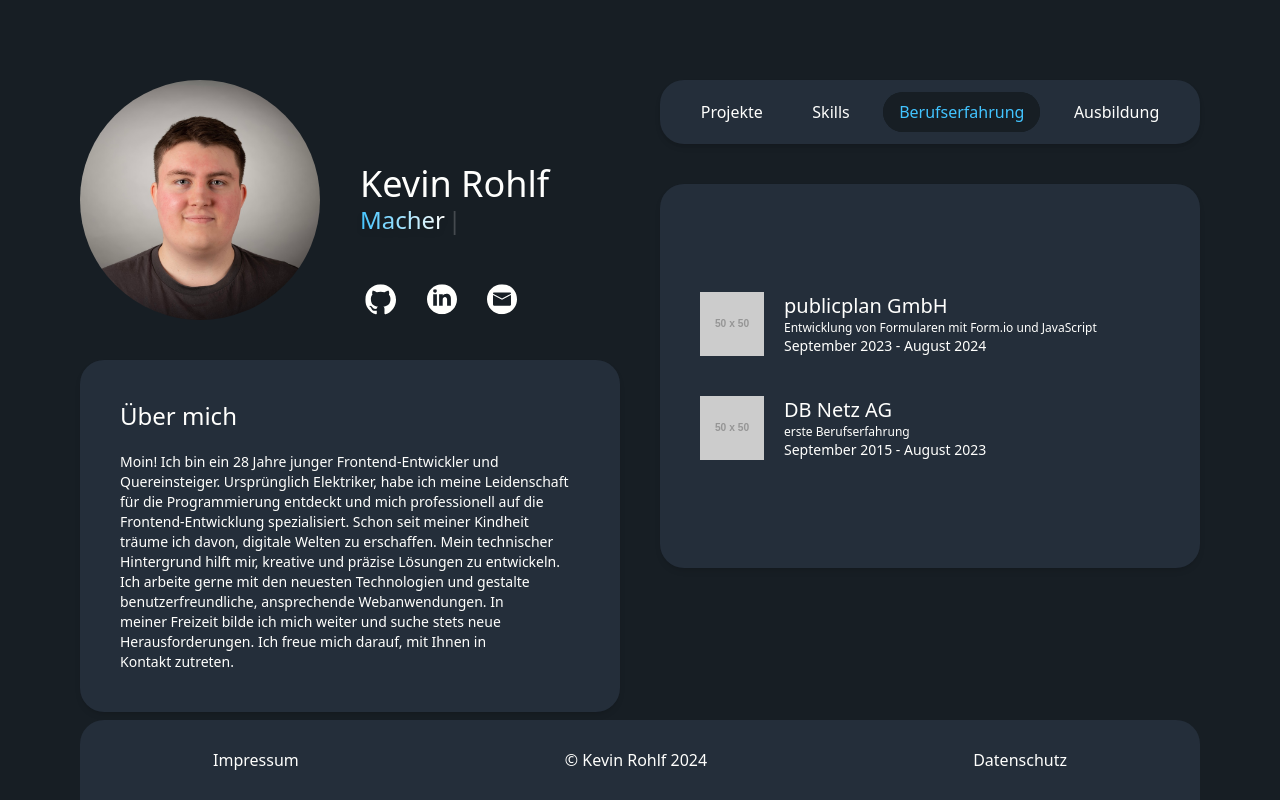
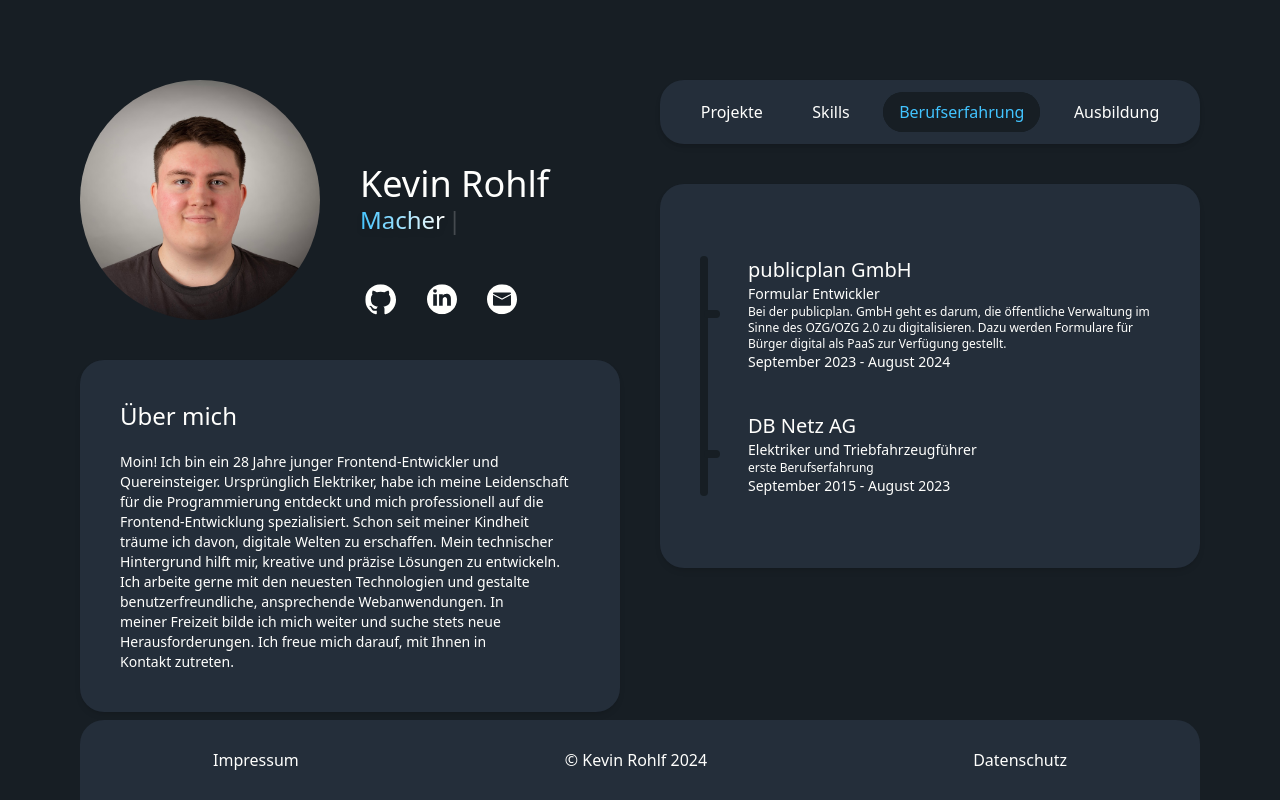
Before and after one commit to KevinRohlf/react-portfolio, a React (Vite) app: page / in a window 1280 px wide. Both pictures are taken after a click on the button "Berufserfahrung". Built offline with nearby package versions, Linux system fonts and the light colour scheme.

Commit message:
delete imgSrc from Ausbildung & Berufserfahrung

```diff
--- a/src/components/CVList.tsx
+++ b/src/components/CVList.tsx
@@ -1,12 +1,24 @@
-function CVList({company, title, description, imgSrc, dates}: {company: string, title: string, description: string, imgSrc: string, dates: string}) {
-    return ( <div className="flex gap-5 ">
-            <img className="h-16 w-16" src={imgSrc} alt={title} />
-          <div>
-            <h2 className="text-xl">{company}</h2>
-            <p className="text-xs">{description}</p>
-            <p className="text-sm">{dates}</p>
-          </div>
-      </div> );
+function CVList({
+  company,
+  title,
+  description,
+  dates,
+}: {
+  company: string;
+  title: string;
+  description: string;
+  dates: string;
+}) {
+  return (
+    <div className="flex items-center before:absolute before:left-1 before:rounded-xl before:w-4 before:h-2 before:bg-primary">
+      <div className="flex flex-col">
+        <h2 className="text-xl">{company}</h2>
+        <p className="text-sm">{title}</p>
+        <p className="text-xs">{description}</p>
+        <p className="text-sm">{dates}</p>
+      </div>
+    </div>
+  );
 }
 
 export default CVList;
--- a/src/components/MainSite.tsx
+++ b/src/components/MainSite.tsx
@@ -61,13 +61,14 @@ function MainSite() {
         </div>
         <Card>
           <h2 className="text-2xl">Über mich</h2>
-          <div className="mt-5 text-sm text-pretty">
-            { aboutMe }
-          </div>
+          <div className="mt-5 text-sm text-pretty">{aboutMe}</div>
         </Card>
       </div>
       <div className="xl:w-1/2 flex flex-col items-center gap-10 relative xl:max-w-[540px]">
-        <nav ref={containerRef} className="min-w-full bg-secondary rounded-3xl relative shadow-md py-2">
+        <nav
+          ref={containerRef}
+          className="min-w-full bg-secondary rounded-3xl relative shadow-md py-2"
+        >
           <div className="flex justify-around flex-wrap items-center relative z-10 isolate px-4 min-h-12">
             {DATA.map((item, index) => (
               <TabBtn
@@ -84,22 +85,28 @@ function MainSite() {
           <Highlight activeSection={selection} listRef={containerRef} />
         </nav>
 
-        <Card className="w-full min-h-96 flex flex-col justify-center" refo={rightCard}>
-
+        <Card
+          className="w-full min-h-96 flex flex-col justify-center"
+          refo={rightCard}
+        >
           {selection === "Projekte" && <Projects rightCard={rightCard} />}
           {selection === "Skills" && <Skills />}
           {selection === "Berufserfahrung" && (
+            <div className="flex before:bg-primary before:min-h-full before:min-w-2 before:rounded-xl gap-10 relative">
               <div className="flex flex-col gap-10">
                 {CATEGORIES.Berufserfahrung.map((item) => (
                   <CVList key={item.title} {...item} />
                 ))}
               </div>
+            </div>
           )}
           {selection === "Ausbildung" && (
+            <div className="flex before:bg-primary before:min-h-full before:min-w-2 before:rounded-xl gap-10 relative">
             <div className="flex flex-col gap-10">
               {CATEGORIES.Ausbildung.map((item) => (
                 <CVList key={item.title} {...item} />
               ))}
+            </div>
           </div>
           )}
         </Card>
--- a/src/components/TabBtn.tsx
+++ b/src/components/TabBtn.tsx
@@ -2,7 +2,7 @@ import { MutableRefObject } from "react";
 
 function TabBtn({children, onClick, active = true, refo, datatab}: {children: string, onClick: () => void, active: boolean | null, refo: MutableRefObject<null> | null, datatab: string}) {
     return (
-        <button data-tab={datatab} ref={refo} onClick={onClick} className={active ? "px-4 py-2 h-4/5 text-xs md:text-sm rounded-3xl bg-primary text-accent transition-all lg:text-base" : "px-4 py-2 h-4/5 rounded-3xl hover:bg-primary text-xs md:text-sm transition-all lg:text-base" }>{children}</button>
+        <button data-tab={datatab} ref={refo} onClick={onClick} className={active ? "px-4 py-2 h-4/5 text-xs md:text-sm rounded-3xl bg-primary text-accent transition-all lg:text-base" : "px-4 py-2 h-4/5 rounded-3xl hover:bg-primary text-xs md:text-sm transition-all duration-200 lg:text-base" }>{children}</button>
      );
 }
 
--- a/src/data.ts
+++ b/src/data.ts
@@ -80,15 +80,13 @@ export const CATEGORIES = {
     {
       company: "publicplan GmbH",
       title: "Formular Entwickler",
-      description: "Entwicklung von Formularen mit Form.io und JavaScript",
-      imgSrc: "https://via.placeholder.com/50",
+      description: "Bei der publicplan. GmbH geht es darum, die öffentliche Verwaltung im Sinne des OZG/OZG 2.0 zu digitalisieren. Dazu werden Formulare für Bürger digital als PaaS zur Verfügung gestellt.",
       dates: "September 2023 - August 2024",
     },
     {
       company: "DB Netz AG",
       title: "Elektriker und Triebfahrzeugführer",
       description: "erste Berufserfahrung",
-      imgSrc: "https://via.placeholder.com/50",
       dates: "September 2015 - August 2023",
     },
   ],
@@ -97,14 +95,12 @@ export const CATEGORIES = {
       company: "Developer Academy",
       title: "Qualifizierung zum Frontend-Entwickler",
       description: "Die Developer Akademie bildet Quereinsteiger zu Software Entwicklern aus.",
-      imgSrc: "https://via.placeholder.com/50",
       dates: "Dezember 2022 - Juni 2023",
     },
     {
       company: "DB Netz AG",
       title: "Ausbildung zum Industrieelektriker",
       description: "Das ist die erste Ausbildung",
-      imgSrc: "https://via.placeholder.com/50",
       dates: "September 2013 - Juli 2015",
     },
   ],
```
Lines whose indentation alone changed are shown as unchanged.
